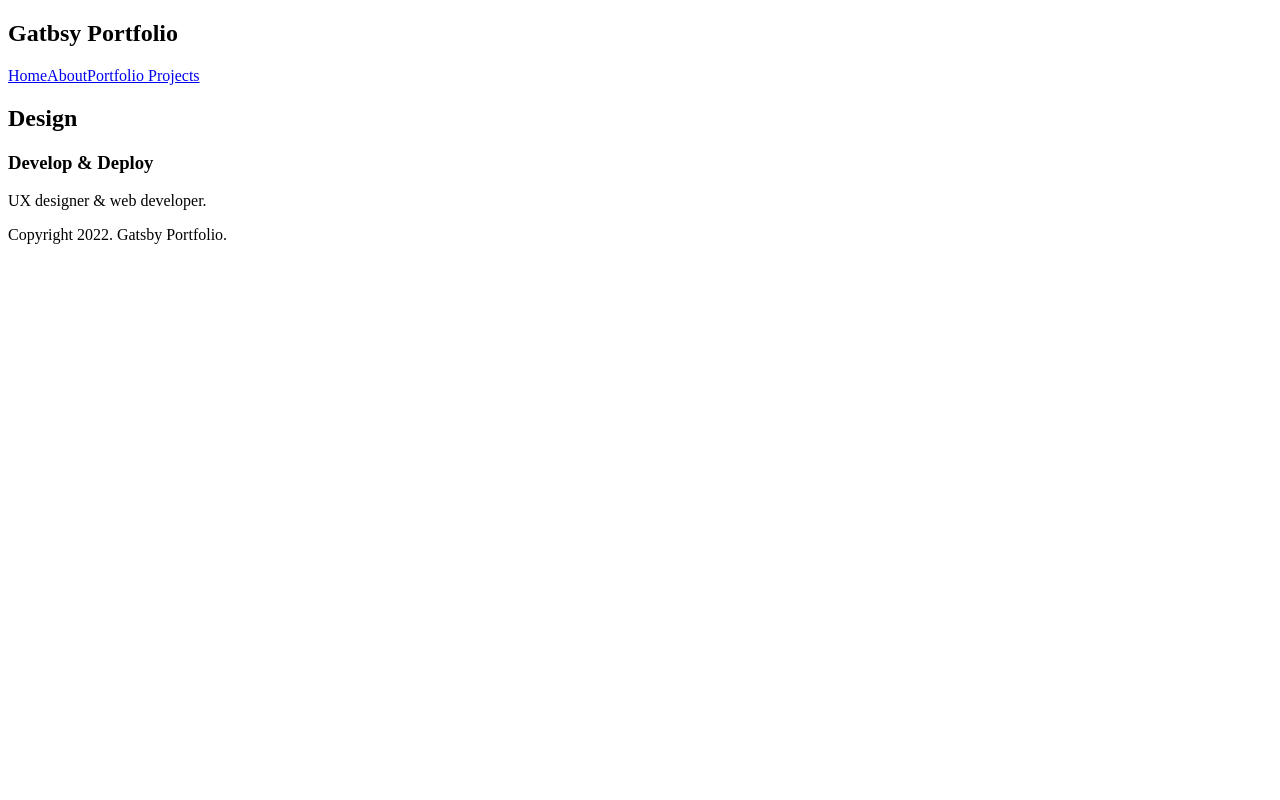
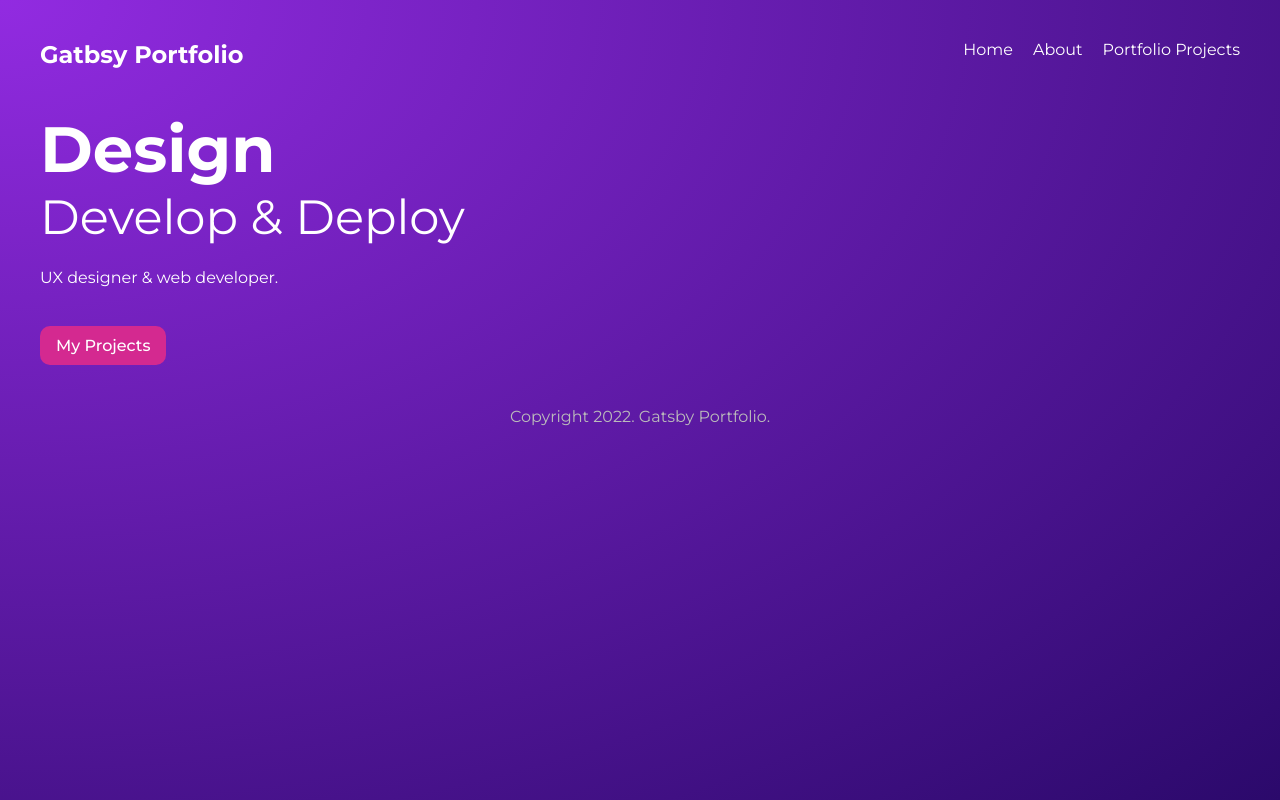
Before and after one commit to OgutuJoseph/gatsby-portfolio, a Gatsby site: page / in a window 1280 px wide. Built offline with nearby package versions, Linux system fonts and the light colour scheme; Gatsby itself is replaced by a stand-in of ours.

Commit message:
Using styling components

```diff
--- a/src/components/Layout.js
+++ b/src/components/Layout.js
@@ -1,5 +1,6 @@
 import React from 'react';
 import Navbar from './Navbar';
+import '../styles/global.css';
 
 export default function Layout({ children }) {
     return (
--- a/src/pages/index.js
+++ b/src/pages/index.js
@@ -1,14 +1,17 @@
 import React from "react";
 import Layout from '../components/Layout';
+import * as styles from '../styles/home.module.css';
+import { Link } from 'gatsby';
 
 export default function Home() {
   return (
     <Layout>
-      <section>
+      <section className={styles.header}>
         <div>
-          <h2>Design</h2>
+          <h2 >Design</h2>
           <h3>Develop & Deploy</h3>
           <p>UX designer & web developer.</p>
+          <Link className={styles.btn} to='/projects'>My Projects</Link>
         </div>
       </section>
     </Layout>
--- a/src/pages/projects/index.js
+++ b/src/pages/projects/index.js
@@ -1,10 +1,11 @@
 import React from 'react';
 import Layout from '../../components/Layout';
+import * as styles from '../../styles/projects.module.css';
 
 export default function Projects() {
     return (
         <Layout>
-            <div>
+            <div className={styles.portfolio}>
                 <h2>Portfolio</h2>
                 <h3>Projects & Websites I have created.</h3>
             </div>
--- /dev/null
+++ b/src/styles/global.css
@@ -0,0 +1,50 @@
+@import url('https://fonts.googleapis.com/css2?family=Montserrat:wght@300;400;500;700&display=swap');
+
+* {
+    margin: 0;
+    padding: 0;
+    text-decoration: none;
+    font-family: "Montserrat";
+    color: white;
+}
+html, body {
+    min-height: 100%;
+}
+body {
+    background: radial-gradient(at top left, rgba(146,43,225,1) 0%, rgba(43,9,107,1) 100%);
+    background-repeat: no-repeat;
+}
+p {
+    margin: 16px auto;
+    line-height: 1.5em;
+}
+
+/* layout & nav */
+.layout {
+    max-width: 1200px;
+    margin: 0 auto;
+}
+nav {
+    display: grid;
+    grid-template-columns: 1fr 1fr;
+    margin: 40px auto;
+}
+nav .links {
+    display: inline-block;
+    text-align: right;
+}
+nav a {
+    display: inline-block;
+    margin-left: 20px;
+    font-weight: 400;
+    padding-bottom: 8px;
+    border-bottom: 3px solid transparent;
+}
+nav a:hover {
+    border-color: white;
+}
+footer p{
+    text-align: center;
+    color: #bbb;
+    margin: 40px auto;
+}
--- /dev/null
+++ b/src/styles/home.module.css
@@ -0,0 +1,25 @@
+.header {
+    display: grid;
+    grid-template-columns: 1fr 1fr;
+    grid-gap: 40px;
+    align-items: center;
+}
+
+.header h2 {
+    font-size: 4em;
+}
+
+.header h3 {
+    font-size: 3em;
+    font-weight: 400;
+    margin-bottom: 20px;
+}
+
+.btn {
+    display: inline-block;
+    background: #D42990;
+    padding: 10px 16px;
+    border-radius: 10px;
+    margin-top: 20px;
+    font-weight: 500;
+}
```
Also changed, not shown: src/styles/projects.module.css (added, +13 -0 lines).
